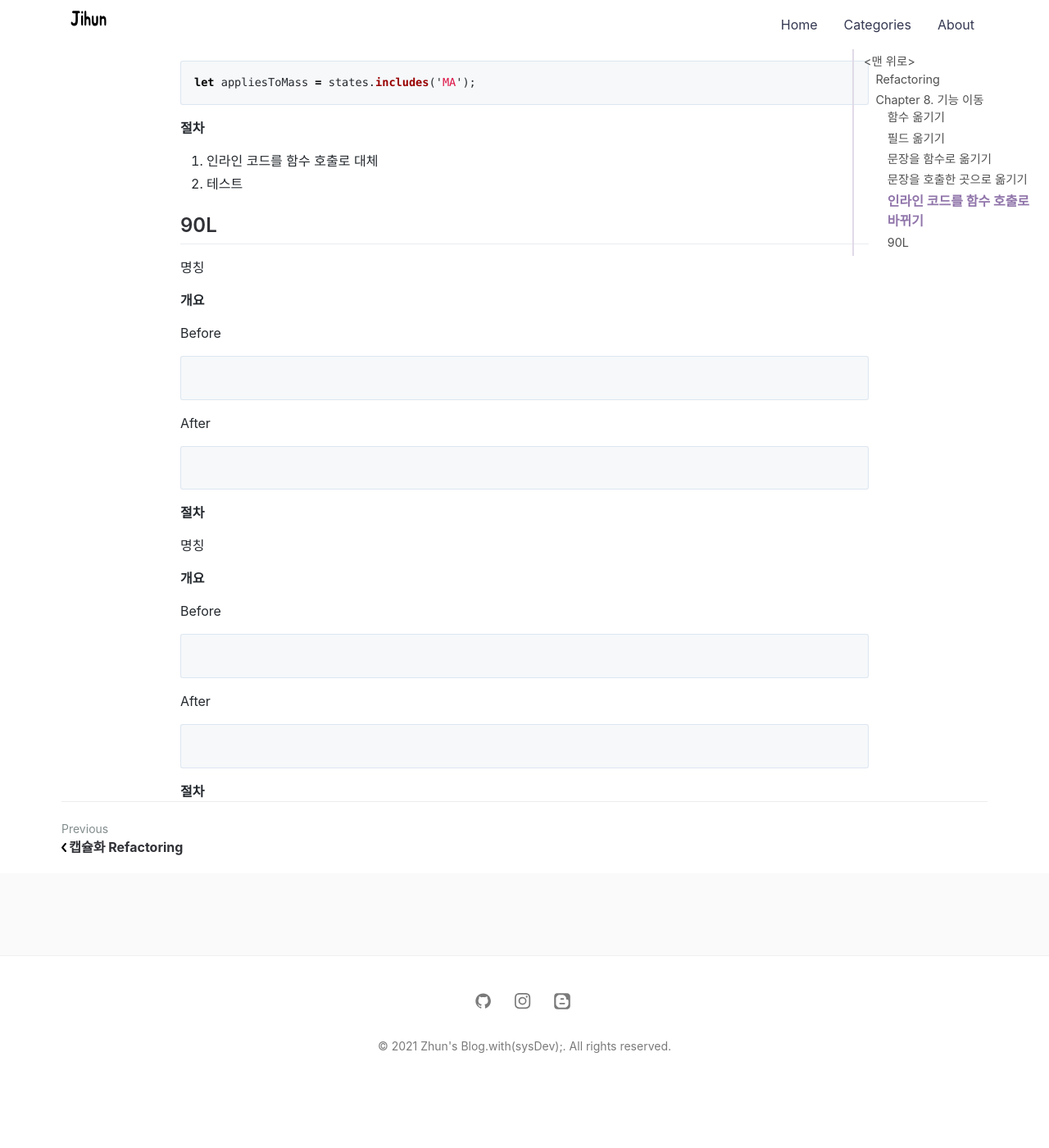
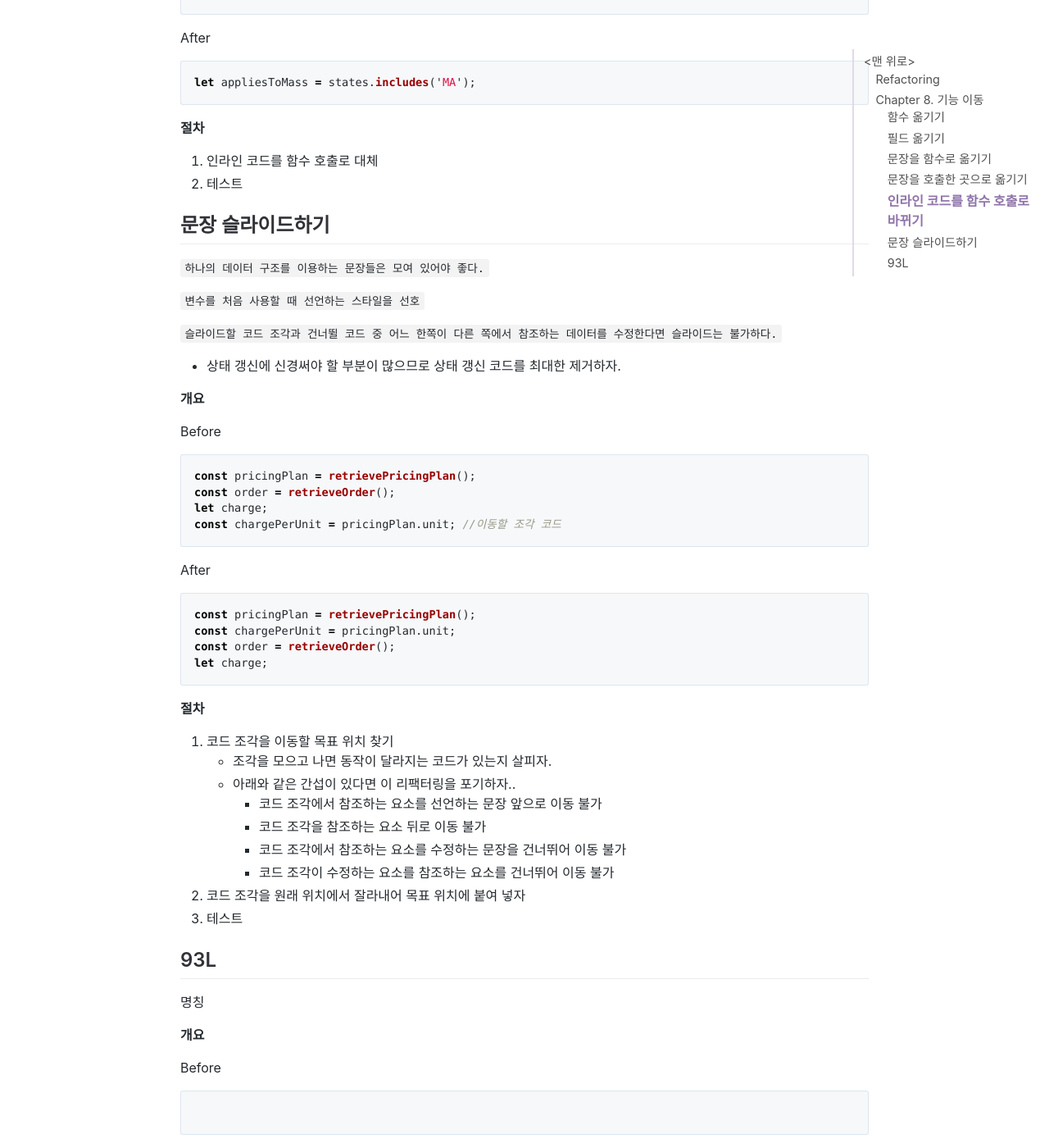
Before and after one commit to jihunparkme/jihunparkme.github.io, a Jekyll site: the page built from _posts/2021-11-25-Refactoring-08.md, in a window 1280 px wide and 1400 px high, scrolled down 5617 px. Shown: the whole window at 82% size. Built offline with Jekyll 4.4.1, drawn with Linux system fonts in a browser that asks for light colours; comment, search, counter and statistics services are not loaded; before the commit the page ends 6948 px from its top, so only the background shows below that; some of the changed text lies outside the part shown.

Commit message:
[Refactoring] 문장 슬라이드하기

````diff
--- a/_posts/2021-11-25-Refactoring-08.md
+++ b/_posts/2021-11-25-Refactoring-08.md
@@ -253,7 +253,49 @@ let appliesToMass = states.includes('MA');
 1. 인라인 코드를 함수 호출로 대체
 2. 테스트
 
-## 90L
+## 문장 슬라이드하기
+
+`하나의 데이터 구조를 이용하는 문장들은 모여 있어야 좋다.`
+
+`변수를 처음 사용할 때 선언하는 스타일을 선호`
+
+`슬라이드할 코드 조각과 건너뛸 코드 중 어느 한쪽이 다른 쪽에서 참조하는 데이터를 수정한다면 슬라이드는 불가하다.`
+
+- 상태 갱신에 신경써야 할 부분이 많으므로 상태 갱신 코드를 최대한 제거하자.
+
+**개요**
+
+Before
+
+```javascript
+const pricingPlan = retrievePricingPlan();
+const order = retrieveOrder();
+let charge;
+const chargePerUnit = pricingPlan.unit; //이동할 조각 코드
+```
+
+After
+
+```javascript
+const pricingPlan = retrievePricingPlan();
+const chargePerUnit = pricingPlan.unit;
+const order = retrieveOrder();
+let charge;
+```
+
+**절차**
+
+1. 코드 조각을 이동할 목표 위치 찾기
+   - 조각을 모으고 나면 동작이 달라지는 코드가 있는지 살피자.
+   - 아래와 같은 간섭이 있다면 이 리팩터링을 포기하자..
+     - 코드 조각에서 참조하는 요소를 선언하는 문장 앞으로 이동 불가
+     - 코드 조각을 참조하는 요소 뒤로 이동 불가
+     - 코드 조각에서 참조하는 요소를 수정하는 문장을 건너뛰어 이동 불가
+     - 코드 조각이 수정하는 요소를 참조하는 요소를 건너뛰어 이동 불가
+2. 코드 조각을 원래 위치에서 잘라내어 목표 위치에 붙여 넣자
+3. 테스트
+
+## 93L
 
 명칭
 
@@ -272,23 +314,3 @@ After
 ```
 
 **절차**
-
-
-
-명칭
-
-**개요**
-
-Before
-
-```javascript
-
-```
-
-After
-
-```javascript
-
-```
-
-**절차**
````
